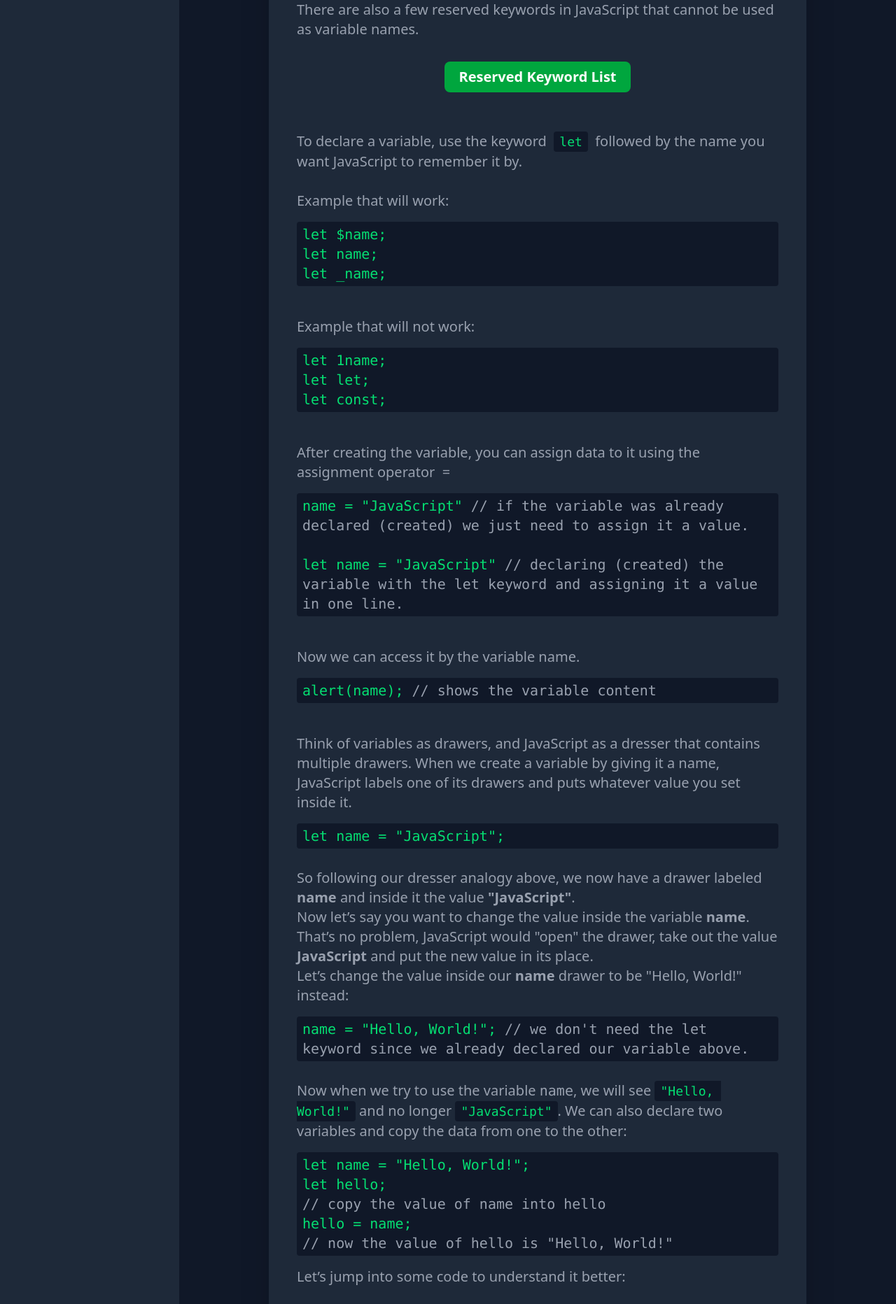
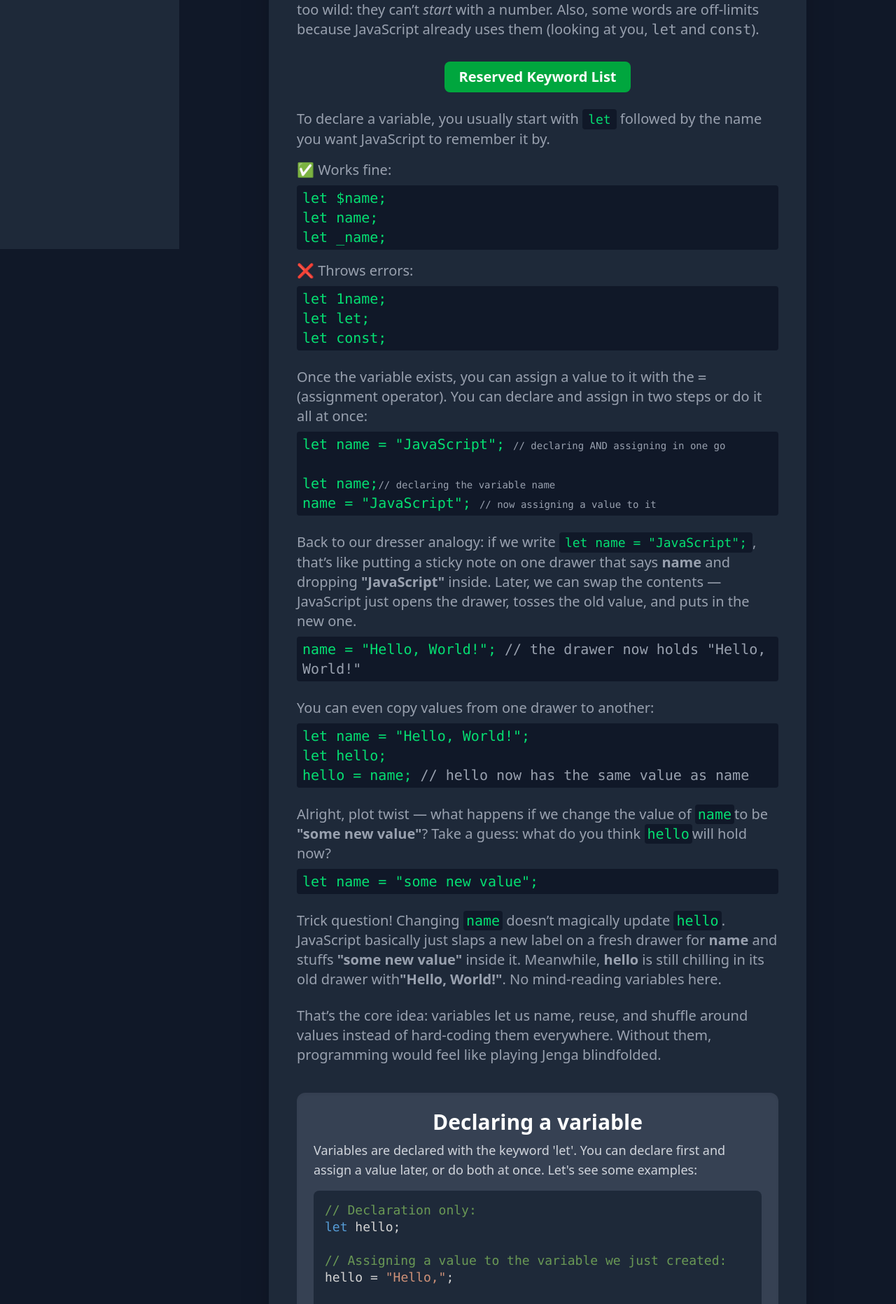
Before and after one commit to laraIsmael/JS-journey, a React (Vite) app in the folder JavaScript Journey/: page /variables in a window 1280 px wide. Shown: the part 444-2308 px from the top of the page at 70% size. Built offline with nearby package versions, Linux system fonts and the light colour scheme.

Commit message:
working on data types

```diff
--- a/JavaScript Journey/src/App.tsx
+++ b/JavaScript Journey/src/App.tsx
@@ -6,8 +6,8 @@ import Intro from "./intro";
 export default function App() {
   return (
     <div className="flex min-h-screen bg-gray-900 text-white">
-      {/* Sidebar (we’ll expand later) */}
-      <aside className="hidden md:block w-64 bg-gray-800 p-4">
+      {/* Sidebar */}
+      <aside className="hidden md:block w-64 bg-gray-800 p-4 sticky top-0 h-screen overflow-y-auto">
         <CourseNavigation />
       </aside>
 
--- a/JavaScript Journey/src/components/Module1/variables.tsx
+++ b/JavaScript Journey/src/components/Module1/variables.tsx
@@ -1,7 +1,7 @@
 import { useState } from "react";
-import NavigationButtons from "../NavigatorButtons";
 import CodeBlock from "../codeBlock";
 import ReservedKeywordPopUp from "./jsReservedKeywords";
+import ComponentBase from "../componentBase";
 
 export default function Variables() {
   const [showKeywords, setShowKeywords] = useState(false);
@@ -53,30 +53,22 @@ console.log(name, admin);
 `;
 
   return (
-    <div className="min-h-screen bg-gray-900 text-gray-100 flex flex-col items-center p-6 sm:p-10 transition-all duration-300">
-      <div className="w-full flex justify-between mb-6">
-        <NavigationButtons />
-      </div>
-
-      <div className="w-full max-w-3xl flex-1">
-        <div className="w-full max-w-4xl bg-gray-800 rounded-2xl shadow-2xl p-6 sm:p-10 my-8">
-          <h1 className="text-4xl sm:text-5xl font-extrabold text-green-400 mb-6 text-center">
-            Variables
-          </h1>
-
+    <ComponentBase title="Variables" color="green">
       {/* Introduction */}
       <section className="text-gray-400 text-lg sm:text-xl text-left mb-10">
         <p className="whitespace-pre-wrap">
-              Variables are JavaScript's unique labels. They store data and make
-              it accessible throughout your program. There are additional
-              details regarding variable accessibility, which we’ll cover later.
+          Let’s talk <strong>variables</strong> — JavaScript’s little name tags
+          for your data. Think of them as labeled drawers in a dresser: slap a
+          label on, toss something inside, and pull it back out whenever you
+          need it. Clean, simple, and way more organized than my actual dresser.
           {"\n"}
           Variable names can include: <strong>letters</strong>,{" "}
-              <strong>numbers</strong>, <strong>_</strong>, <strong>$</strong>{" "}
-              but cannot start with a <strong>number</strong>.{"\n"}
-              There are also a few reserved keywords in JavaScript that cannot
-              be used as variable names.
+          <strong>numbers</strong>,<strong>_</strong>, and <strong>$</strong> —
+          but don’t get too wild: they can’t <em>start</em> with a number. Also,
+          some words are off-limits because JavaScript already uses them
+          (looking at you, <code>let</code> and <code>const</code>).
         </p>
+
         <div className="flex justify-center mt-8">
           <button
             onClick={() => setShowKeywords(true)}
@@ -85,123 +77,123 @@ console.log(name, admin);
             Reserved Keyword List
           </button>
         </div>
-            {/* Popup Modal */}
+
         {showKeywords && (
           <ReservedKeywordPopUp onClose={() => setShowKeywords(false)} />
         )}
 
-            <p className="whitespace-pre-wrap">
-              {"\n\n"}
-              To declare a variable, use the keyword{"  "}
+        <p className="whitespace-pre-wrap mt-6">
+          To declare a variable, you usually start with{" "}
           <code className="bg-gray-900 px-2 py-1 rounded text-green-400 font-mono text-base sm:text-lg">
             let
-              </code>
-              {"  "}
+          </code>{" "}
           followed by the name you want JavaScript to remember it by.
-              {"\n\n"}
-              Example that will work:
         </p>
-            <code className="mt-4 bg-gray-900 px-2 py-1 rounded text-green-400 font-mono block whitespace-pre">
+
+        <p className="mt-4">✅ Works fine:</p>
+        <code className="mt-2 bg-gray-900 px-2 py-1 rounded text-green-400 font-mono block whitespace-pre">
           let $name;
           {"\n"}let name;
           {"\n"}let _name;
         </code>
-            <p className="whitespace-pre-wrap mt-4">
-              {"\n"}
-              Example that will not work:
-            </p>
-            <code className="mt-4 bg-gray-900 px-2 py-1 rounded text-green-400 font-mono block whitespace-pre">
+
+        <p className="mt-4">❌ Throws errors:</p>
+        <code className="mt-2 bg-gray-900 px-2 py-1 rounded text-green-400 font-mono block whitespace-pre">
           let 1name;
           {"\n"}let let;
           {"\n"}let const;
         </code>
-            <p className="whitespace-pre-wrap mt-4">
-              {"\n"}After creating the variable, you can assign data to it using
-              the assignment operator{"  "}=
+
+        <p className="whitespace-pre-wrap mt-6">
+          Once the variable exists, you can assign a value to it with the{" "}
+          <code>=</code> (assignment operator). You can declare and assign in
+          two steps or do it all at once:
         </p>
-            <code className="mt-4 bg-gray-900 px-2 py-1 rounded text-green-400 font-mono block whitespace-pre-wrap">
-              <span className="text-green-400">name = "JavaScript" </span>
-              <span className="text-gray-400">
-                // if the variable was already declared (created) we just need
-                to assign it a value.
+
+        <code className="mt-2 bg-gray-900 px-2 py-1 rounded text-green-400 font-mono block whitespace-pre-wrap">
+          let name = "JavaScript";{" "}
+          <span className="text-gray-400 text-sm">
+            // declaring AND assigning in one go
           </span>
           {"\n\n"}
-              <span className="text-green-400">let name = "JavaScript" </span>
-              <span className="text-gray-400">
-                // declaring (created) the variable with the let keyword and
-                assigning it a value in one line.
+          let name;
+          <span className="text-gray-400 text-sm">
+            // declaring the variable name
+          </span>
+          {"\n"}name = "JavaScript";{" "}
+          <span className="text-gray-400 text-sm">
+            // now assigning a value to it
           </span>
         </code>
-            <p className="whitespace-pre-wrap mt-4">
-              {"\n"}
-              Now we can access it by the variable name.
+
+        <p className="whitespace-pre-wrap mt-6">
+          Back to our dresser analogy: if we write{" "}
+          <code className="bg-gray-900 px-2 py-1 rounded text-green-400 font-mono text-base sm:text-lg">
+            let name = "JavaScript";
+          </code>
+          , that’s like putting a sticky note on one drawer that says{" "}
+          <strong>name</strong> and dropping <strong>"JavaScript"</strong>{" "}
+          inside. Later, we can swap the contents — JavaScript just opens the
+          drawer, tosses the old value, and puts in the new one.
         </p>
-            <code className="mt-4 bg-gray-900 px-2 py-1 rounded font-mono block whitespace-pre">
-              <span className="text-green-400">alert(name);</span>{" "}
+
+        <code className="mt-2 bg-gray-900 px-2 py-1 rounded text-green-400 font-mono block whitespace-pre-wrap">
+          name = "Hello, World!";{" "}
           <span className="text-gray-400">
-                // shows the variable content
+            // the drawer now holds "Hello, World!"
           </span>
         </code>
-            <p className="whitespace-pre-wrap mt-4">
-              {"\n"}
-              Think of variables as drawers, and JavaScript as a dresser that
-              contains multiple drawers. When we create a variable by giving it
-              a name, JavaScript labels one of its drawers and puts whatever
-              value you set inside it.
-              <br />
-              <code className="mt-4 bg-gray-900 px-2 py-1 rounded text-green-400 font-mono block whitespace-pre">
-                let name = "JavaScript";
-              </code>
-              <br />
-              So following our dresser analogy above, we now have a drawer
-              labeled <strong>name</strong> and inside it the value{" "}
-              <strong>"JavaScript"</strong>.{"\n"}Now let’s say you want to
-              change the value inside the variable <strong>name</strong>. That’s
-              no problem, JavaScript would "open" the drawer, take out the value
-              <strong> JavaScript</strong> and put the new value in its place.
-              {"\n"}Let’s change the value inside our <strong>name</strong>{" "}
-              drawer to be "Hello, World!" instead:
-              <br />
-              <code className="mt-4 bg-gray-900 px-2 py-1 rounded font-mono block whitespace-pre-wrap">
-                <span className="text-green-400">name = "Hello, World!";</span>{" "}
+
+        <p className="whitespace-pre-wrap mt-6">
+          You can even copy values from one drawer to another:
+        </p>
+
+        <code className="mt-2 bg-gray-900 px-2 py-1 rounded text-green-400 font-mono block whitespace-pre">
+          let name = "Hello, World!";
+          {"\n"}let hello;
+          {"\n"}hello = name;{" "}
           <span className="text-gray-400">
-                  // we don't need the let keyword since we already declared our
-                  variable above.
+            // hello now has the same value as name
           </span>
         </code>
-              <br />
-              Now when we try to use the variable <code>name</code>, we will see{" "}
-              <code className="bg-gray-900 px-2 py-1 rounded text-green-400 font-mono text-base sm:text-lg">
-                "Hello, World!"
+
+        <p className="whitespace-pre-wrap mt-6">
+          Alright, plot twist — what happens if we change the value of{" "}
+          <code className="bg-gray-900 px-1 py-0.5 rounded text-green-400 font-mono">
+            name
+          </code>
+          to be <strong>"some new value"</strong>? Take a guess: what do you
+          think{" "}
+          <code className="bg-gray-900 px-1 py-0.5 rounded text-green-400 font-mono">
+            hello
+          </code>
+          will hold now?
+        </p>
+
+        <code className="mt-2 bg-gray-900 px-2 py-1 rounded text-green-400 font-mono block whitespace-pre">
+          let name = "some new value";
+        </code>
+
+        <p className="whitespace-pre-wrap mt-6">
+          Trick question! Changing{" "}
+          <code className="bg-gray-900 px-1 py-0.5 rounded text-green-400 font-mono">
+            name
           </code>{" "}
-              and no longer{" "}
-              <code className="bg-gray-900 px-2 py-1 rounded text-green-400 font-mono text-base sm:text-lg">
-                "JavaScript"
+          doesn’t magically update{" "}
+          <code className="bg-gray-900 px-1 py-0.5 rounded text-green-400 font-mono">
+            hello
           </code>
-              . We can also declare two variables and copy the data from one to
-              the other:
-              <code className="mt-4 bg-gray-900 px-2 py-1 rounded text-green-400 font-mono block whitespace-pre">
-                <span className="text-green-400">
-                  let name = "Hello, World!";
-                  {"\n"}
-                  let hello;
-                </span>
-                <span className="text-gray-400">
-                  {"\n"}
-                  // copy the value of name into hello
-                </span>
-                <span className="text-green-400">
-                  {"\n"}
-                  hello = name;
-                </span>
-                <span className="text-gray-400">
-                  {"\n"}
-                  // now the value of hello is "Hello, World!"
-                </span>
-              </code>
+          . JavaScript basically just slaps a new label on a fresh drawer for{" "}
+          <strong>name</strong> and stuffs <strong>"some new value"</strong>{" "}
+          inside it. Meanwhile, <strong>hello</strong> is still chilling in its
+          old drawer with
+          <strong>"Hello, World!"</strong>. No mind-reading variables here.
         </p>
-            <p className="whitespace-pre-wrap mt-4">
-              Let’s jump into some code to understand it better:
+
+        <p className="whitespace-pre-wrap mt-6">
+          That’s the core idea: variables let us name, reuse, and shuffle around
+          values instead of hard-coding them everywhere. Without them,
+          programming would feel like playing Jenga blindfolded.
         </p>
       </section>
 
@@ -229,14 +221,6 @@ console.log(name, admin);
         description={taskDescription}
         initialCode={taskCode}
       />
-        </div>
-      </div>
-      <div className="w-full flex justify-between mb-6">
-        <NavigationButtons />
-      </div>
-      <footer className="mt-8 text-sm text-gray-500 text-center">
-        <p>Built with React, Vite, and Tailwind CSS</p>
-      </footer>
-    </div>
+    </ComponentBase>
   );
 }
--- a/JavaScript Journey/src/components/NavigatorButtons.tsx
+++ b/JavaScript Journey/src/components/NavigatorButtons.tsx
@@ -15,10 +15,9 @@ export default function NavigationButtons() {
     currentIndex > 0
       ? courseRoutes[currentIndex - 1]
       : pathname !== "/"
-      ? { path: "/", name: "Back to Intro" }
+      ? { path: "/", name: "Intro" }
       : null;
 
-  // no next module yet
   const nextRoute: CourseRoute | null =
     currentIndex >= 0 && currentIndex < courseRoutes.length - 1
       ? courseRoutes[currentIndex + 1]
--- /dev/null
+++ b/JavaScript Journey/src/components/componentBase.tsx
@@ -0,0 +1,39 @@
+import React from "react";
+import NavigationButtons from "./NavigatorButtons";
+
+type ComponentBaseProps = {
+  children: React.ReactNode;
+  title: string;
+  color: string;
+};
+
+export default function ComponentBase({
+  children,
+  title,
+  color,
+}: ComponentBaseProps) {
+  return (
+    <div className="min-h-screen bg-gray-900 text-gray-100 flex flex-col items-center p-6 sm:p-10 transition-all duration-300">
+      <div className="w-full flex justify-between mb-6">
+        <NavigationButtons />
+      </div>
+
+      <div className="w-full max-w-3xl flex-1">
+        <div className="w-full max-w-4xl bg-gray-800 rounded-2xl shadow-2xl p-6 sm:p-10 my-8">
+          <h1
+            className={`text-4xl sm:text-5xl font-extrabold text-${color}-400 mb-6 text-center`}
+          >
+            {title}
+          </h1>
+          {children}
+        </div>
+      </div>
+      <div className="w-full flex justify-between mb-6">
+        <NavigationButtons />
+      </div>
+      <footer className="mt-8 text-sm text-gray-500 text-center">
+        <p>Built with React, Vite, and Tailwind CSS</p>
+      </footer>
+    </div>
+  );
+}
--- a/JavaScript Journey/src/routesConfig.ts
+++ b/JavaScript Journey/src/routesConfig.ts
@@ -1,6 +1,6 @@
+import Intro from "./intro";
 import Variables from "./components/Module1/variables";
 import DataTypes from "./components/Module1/data-types";
-import Intro from "./intro";
 
 export interface CourseRoute {
   path: string;
@@ -10,7 +10,7 @@ export interface CourseRoute {
 
 export const courseRoutes: CourseRoute[] = [
   {
-    path: "/Intro",
+    path: "/intro",
     name: "Intro",
     component: Intro,
   },
```
Also changed, not shown: JavaScript Journey/src/components/Module1/data-types.tsx (+50 -59 lines). Lines whose indentation alone changed are shown as unchanged.
